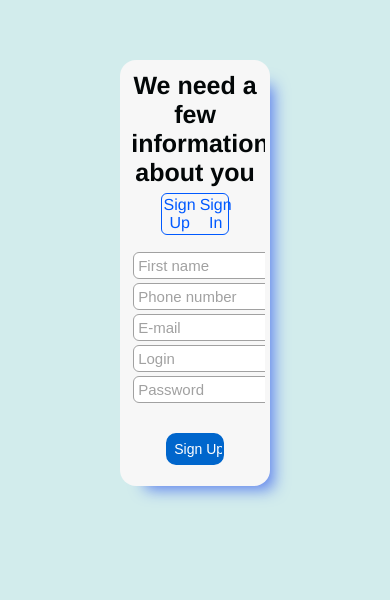
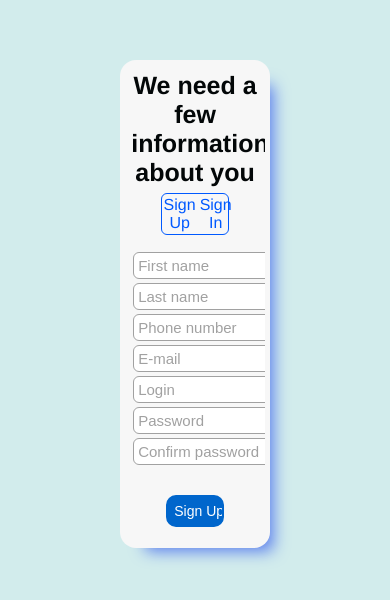
Before and after one commit to pasiastazebra/login-form-demo, a Vue app in the folder login-form/: page / in a window 390 px wide. Shown: the top 600 px of the page. Built offline with nearby package versions, Linux system fonts and the light colour scheme.

Commit message:
added media querries and edited cursor for forgot passowrd field

```diff
--- a/login-form/src/components/form_components/SignIn.vue
+++ b/login-form/src/components/form_components/SignIn.vue
@@ -90,6 +90,7 @@ $color: #a1a1a1;
     color: #0066cc;
     border: solid 1px #0066cc;
     border-radius: 10px;
+    cursor: help;
   }
 }
 </style>
--- a/login-form/src/components/form_components/SignUp.vue
+++ b/login-form/src/components/form_components/SignUp.vue
@@ -3,6 +3,7 @@
       <form class="inside-window-signup-form">
         <div class="field-group">
           <input type="text" class="field" placeholder="First name" required/>
+          <br>
           <input type="text" class="field" placeholder="Last name" required/>
         </div>
         <div class="field-group">
@@ -16,6 +17,7 @@
         </div>
         <div class="field-group">
           <input type="password" class="field" placeholder="Password" required/>
+          <br>
           <input type="password" class="field" placeholder="Confirm password" required/>
         </div>
         <br>
@@ -47,6 +49,10 @@ $color: #a1a1a1;
 .field-group {
   display: flex;
   justify-content: space-between;
+
+  @media (max-width: 1100px) {
+    flex-wrap: wrap;
+  }
 }
 
 .field {
@@ -59,6 +65,10 @@ $color: #a1a1a1;
   border-style: solid;
   border-radius: 6px;
   margin: 2px;
+
+  @media (max-width: 1100px) {
+    flex: 0 0 100%;
+  }
 
   &:focus {
     outline:none;
@@ -98,4 +108,10 @@ $color: #a1a1a1;
     border: solid 2px #0066cc;
   }
 }
+
+@media (max-width: 1100px) {
+  .field-group > br {
+    display: none;
+  }
+}
 </style>
```
